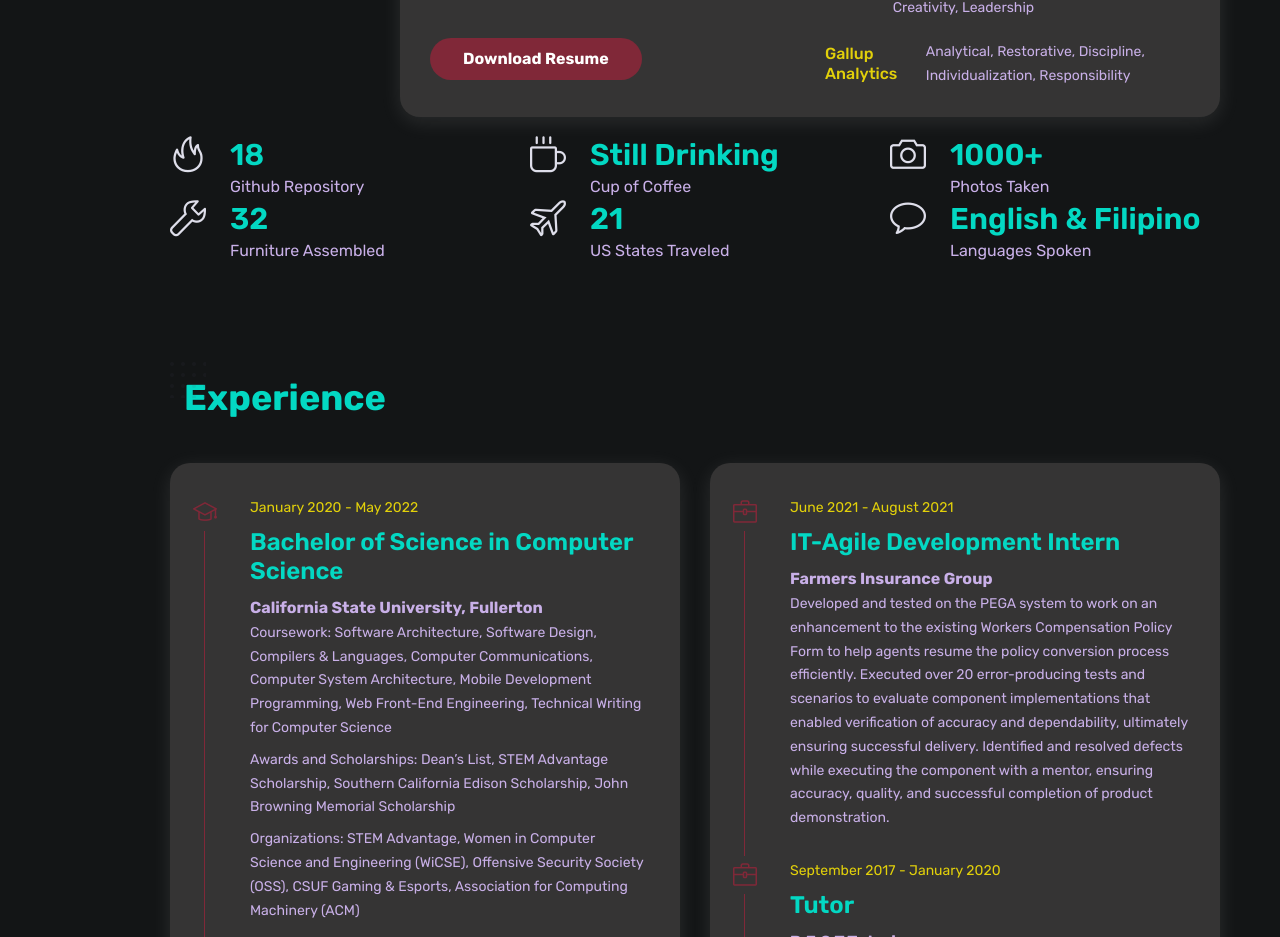
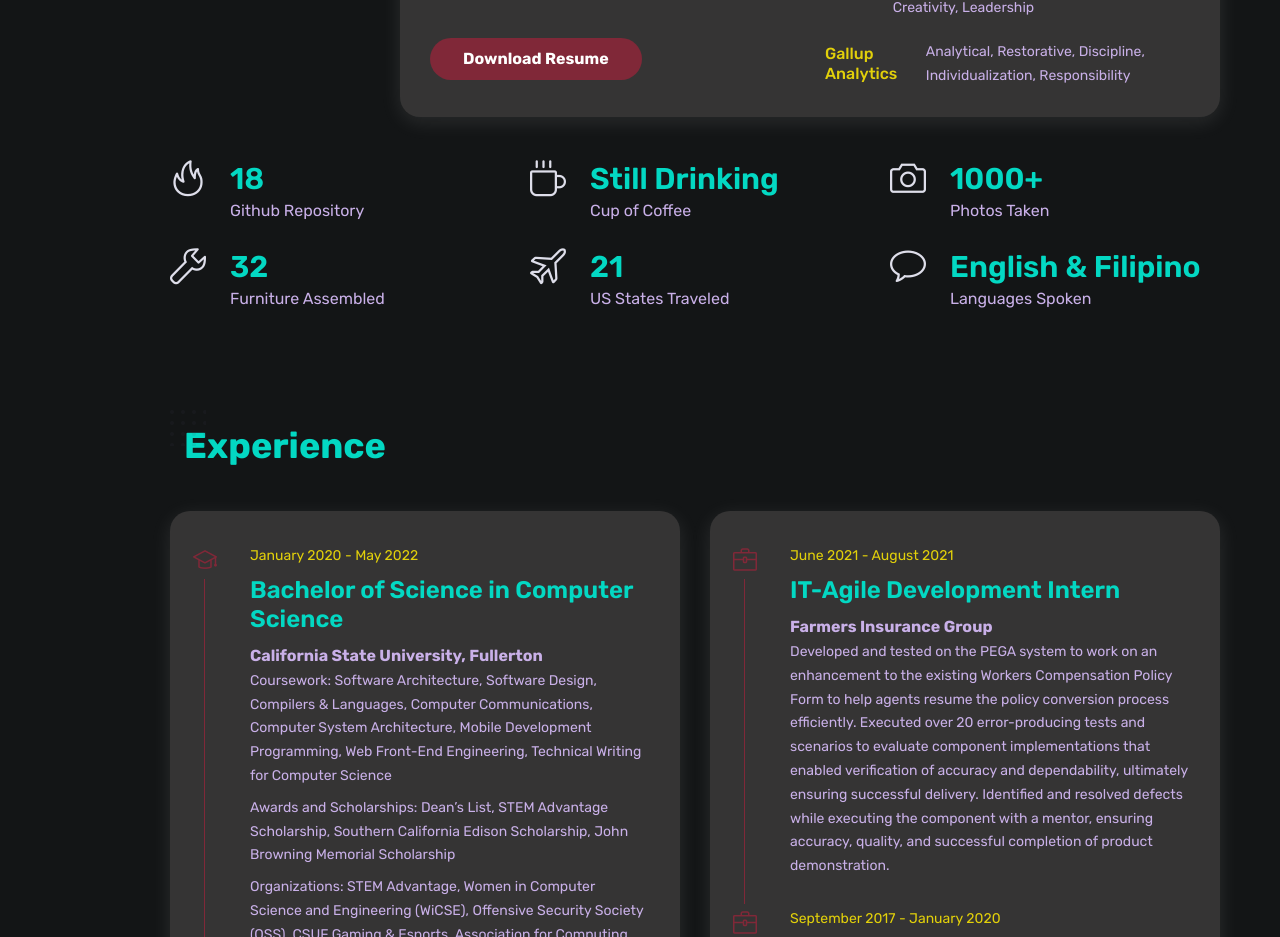
Before and after one commit to patriciaong977/patriciaong, a React (Create React App) app: page / in a window 1280 px wide. Shown: the part 1353-2290 px from the top of the page. Built offline with nearby package versions, Linux system fonts and the light colour scheme.

Commit message:
Added padding to the AboutBox

```diff
--- a/src/components/about/about.css
+++ b/src/components/about/about.css
@@ -67,7 +67,7 @@
 .about__box {
   display: flex;
   column-gap: 1.5rem;
-  /* margin-top: 0.5rem; */
+  margin-top: 1.5rem;
 }
 
 .about__icon {
```
